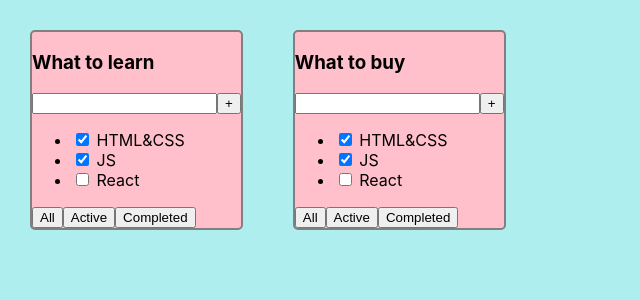
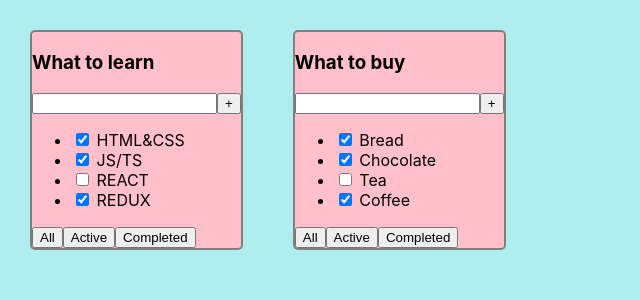
Before and after one commit to Alexander-Vecher/1-todolist, a React (Create React App) app: page / in a window 1280 px wide. Shown: the top 300 px of the page, without its empty margins (0-640 px from the left). Built offline with nearby package versions, Linux system fonts and the light colour scheme.

Commit message:
destructuring

```diff
--- a/src/Todolist.tsx
+++ b/src/Todolist.tsx
@@ -10,10 +10,12 @@ type TodoListPropsType = {
     task:Array<TaskType>
 }
 
-const TodoList:FC<TodoListPropsType> = ({title,tasks}) => {
+const TodoList:FC<TodoListPropsType> = ({title,task}) => {
 
 /*    const title=props.title
+/*    const tasks=props.tasks
     const {title,tasks} = props*/
+
     return(
     <div className='todolist'>
         <h3>{title}</h3>
@@ -22,9 +24,10 @@ const TodoList:FC<TodoListPropsType> = ({title,tasks}) => {
             <button>+</button>
         </div>
         <ul>
-            <li><input type="checkbox" checked={true}/> <span>HTML&CSS</span></li>
-            <li><input type="checkbox" checked={true}/> <span>JS</span></li>
-            <li><input type="checkbox" checked={false}/> <span>React</span></li>
+            <li><input type="checkbox" checked={task[0].isDone}/> <span>{task[0].title}</span></li>
+            <li><input type="checkbox" checked={task[1].isDone}/> <span>{task[1].title}</span></li>
+            <li><input type="checkbox" checked={task[2].isDone}/> <span>{task[2].title}</span></li>
+            <li><input type="checkbox" checked={task[3].isDone}/> <span>{task[3].title}</span></li>
         </ul>
         <div>
             <button>All</button>
```
